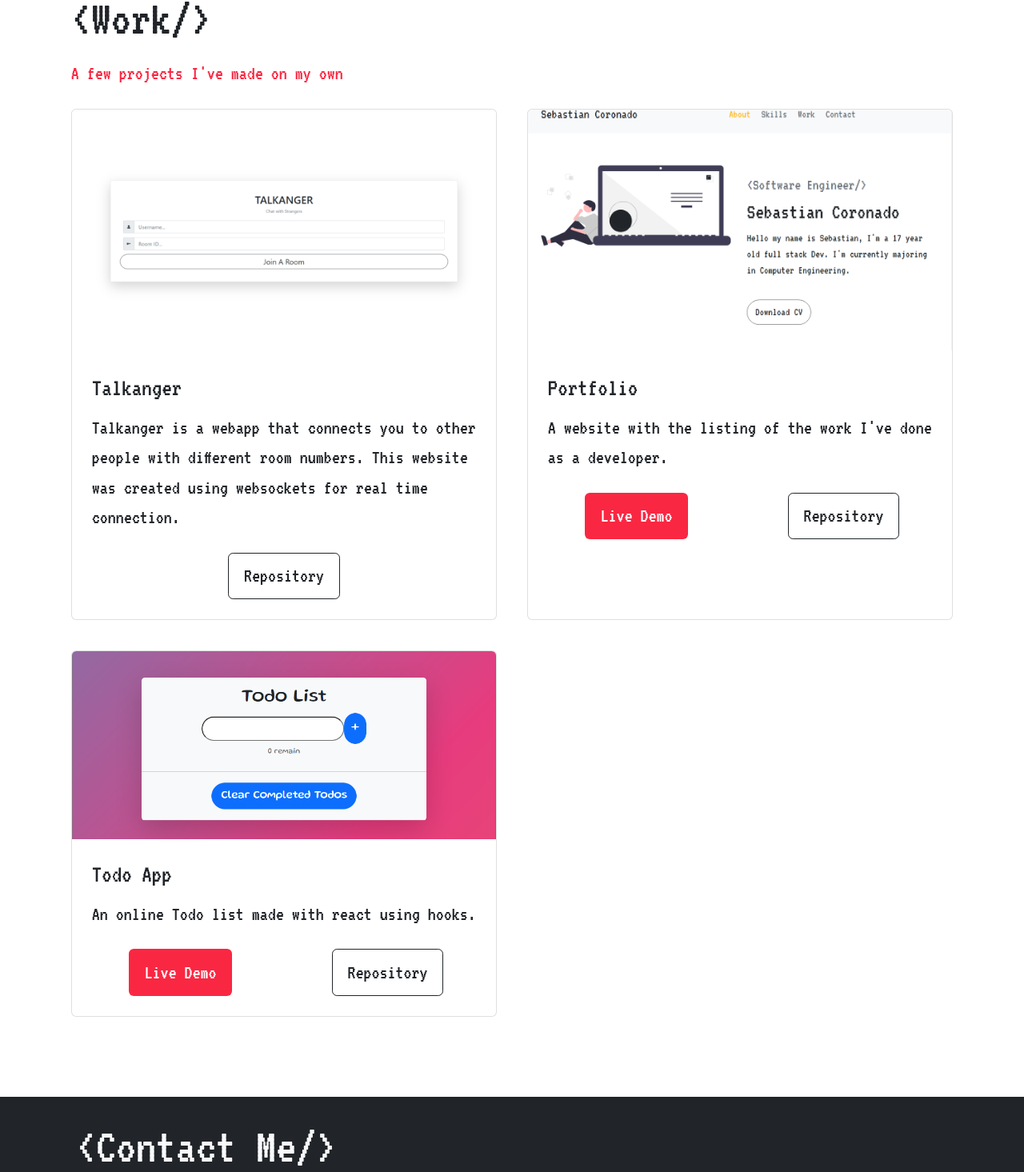
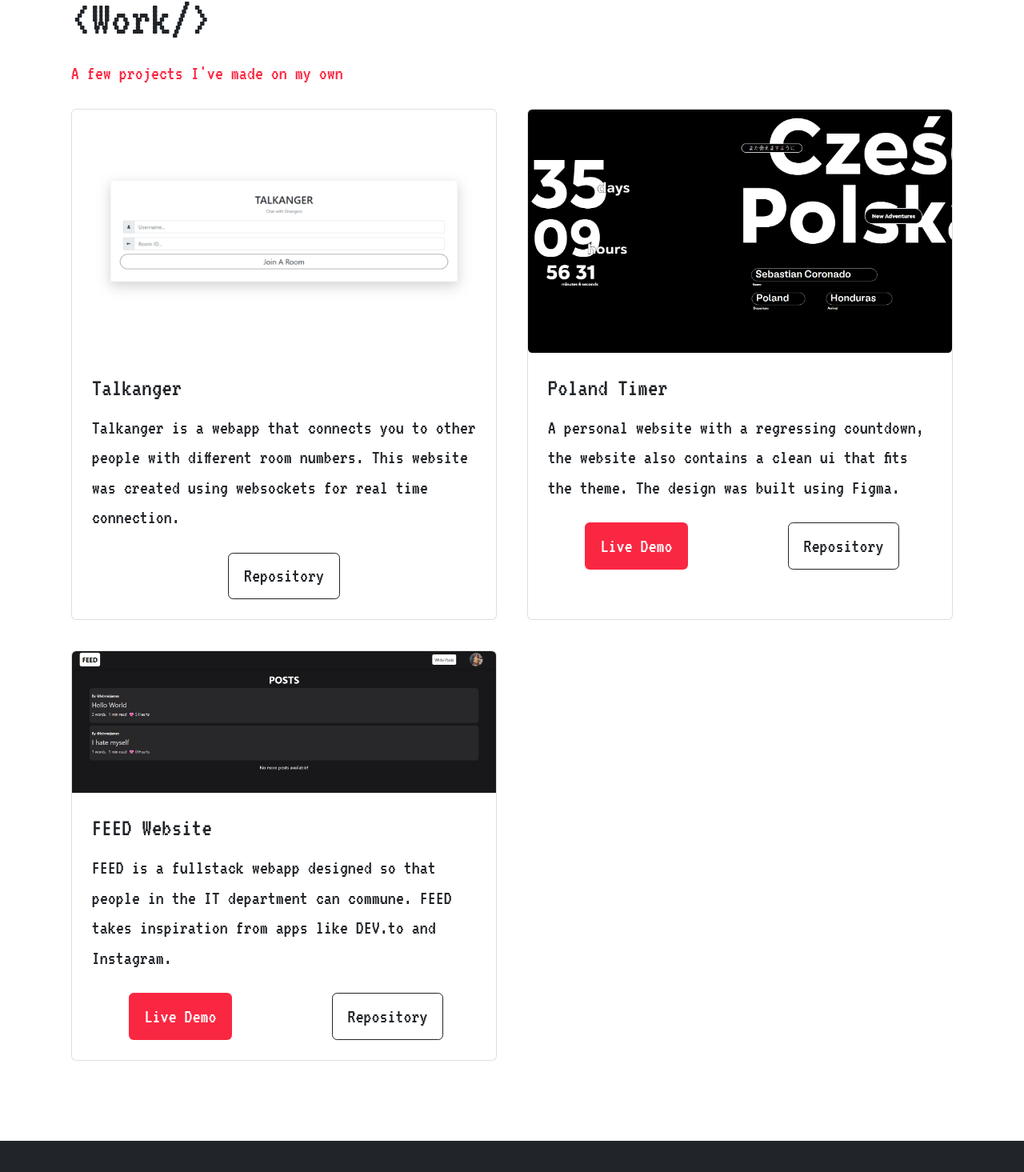
Before and after one commit to coronado03/personal-portfolio, a Next.js app: page / in a window 1280 px wide. Shown: the part 1910-3375 px from the top of the page at 80% size. Built offline with nearby package versions, Linux system fonts and the light colour scheme.

Commit message:
changed my projects

```diff
--- a/components/work.js
+++ b/components/work.js
@@ -41,7 +41,7 @@ export default function Work() {
                 </Card.Text>
                 <Row md={12}>
                   <Col className="align-items-end text-center">
-                    <Link href="https://github.com/coronado03/Talkanger/tree/main/global-chat">
+                    <Link href="https://github.com/coronado03/Timer-App">
                       <Button variant="outline-dark">Repository</Button>
                     </Link>
                   </Col>
@@ -52,15 +52,15 @@ export default function Work() {
 
           <Col>
             <Card className="h-100">
-              <Card.Img className="card-img" variant="top" src="/work-images/portfolio.png" />
+              <Card.Img className="card-img" variant="top" src="/work-images/timer.png" />
               <Card.Body className="d-flex flex-column">
-                <Card.Title>Portfolio</Card.Title>
+                <Card.Title>Poland Timer</Card.Title>
                 <Card.Text>
-                  A website with the listing of the work I've done as a developer.
+                  A personal website with a regressing countdown, the website also contains a clean ui that fits the theme. The design was built using Figma.
                 </Card.Text>
                 <Row className="" md={12}>
                   <Col className="justify-content-center text-center">
-                  <Link href="https://todo-manager-online.herokuapp.com/?">
+                  <Link href="https://plntimer.netlify.app/">
                     <Button variant="red">Live Demo</Button>
                   </Link>
                   </Col>
@@ -78,16 +78,18 @@ export default function Work() {
             <Card className="h-100">
               <Card.Img variant="top" src="/work-images/todo.png" />
               <Card.Body>
-                <Card.Title>Todo App</Card.Title>
+                <Card.Title>FEED Website</Card.Title>
                 <Card.Text>
-                  An online Todo list made with react using hooks.
+                  FEED is a fullstack webapp designed so that people in the IT department can commune. FEED takes inspiration from apps like DEV.to and Instagram.
                 </Card.Text>
                 <Row md={12}>
                   <Col className="align-items-end text-center">
+                  <Link href="">
                     <Button variant="red">Live Demo</Button>
+                  </Link>
                   </Col>
-                  <Col className="justify-co<ntent-center text-center">
-                    <Link href="https://github.com/coronado03/Talkanger/tree/main/global-chat">
+                  <Col className="justify-content-center text-center">
+                    <Link href="">
                       <Button variant="outline-dark">Repository</Button>
                     </Link>
                   </Col>
```
Also changed, not shown: public/work-images/timer.png (added), public/work-images/todo.png.
